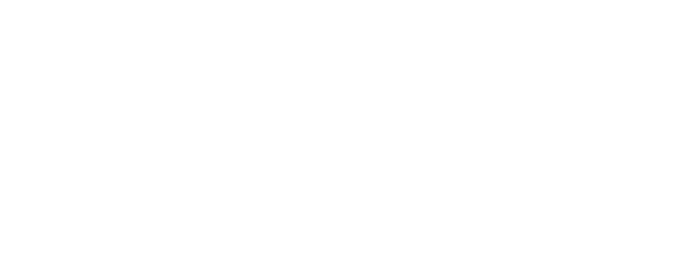
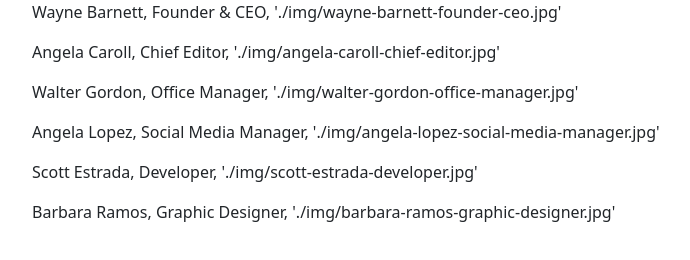
Before and after one commit to danieleangeletti/js-our-team, a plain HTML site: page index.html in a window 1280 px wide. Shown: the whole page, without its empty margins (50-740 px from the left). Drawn offline with nearby package versions, Linux system fonts and the light colour scheme.

Commit message:
milestone 2

```diff
--- a/index.html
+++ b/index.html
@@ -13,6 +13,10 @@
     </head>
     <body>
 
+        <div id="my-container" class="container">
+
+        </div>
+
        <script type="text/javascript" src="./javascript/scripts.js" ></script>
     </body>
 </html>
--- a/javascript/scripts.js
+++ b/javascript/scripts.js
@@ -1,3 +1,5 @@
+const my_container = document.getElementById("my-container");
+
 const our_team_array = [];
 
 const src_img_array = [
@@ -24,6 +26,11 @@ for (let i = 0; i < our_team_array.length; i++) {
 
     console.log(our_team_array[i].first_name, our_team_array[i].last_name, our_team_array[i].role, our_team_array[i].image);
 
+    const my_line = document.createElement("p");
+    my_line.append(our_team_array[i].first_name + " " + our_team_array[i].last_name + ", " + our_team_array[i].role + ", " + our_team_array[i].image);
+    my_container.append(my_line);
+
+
 }
 
 // FUNCTION
```
